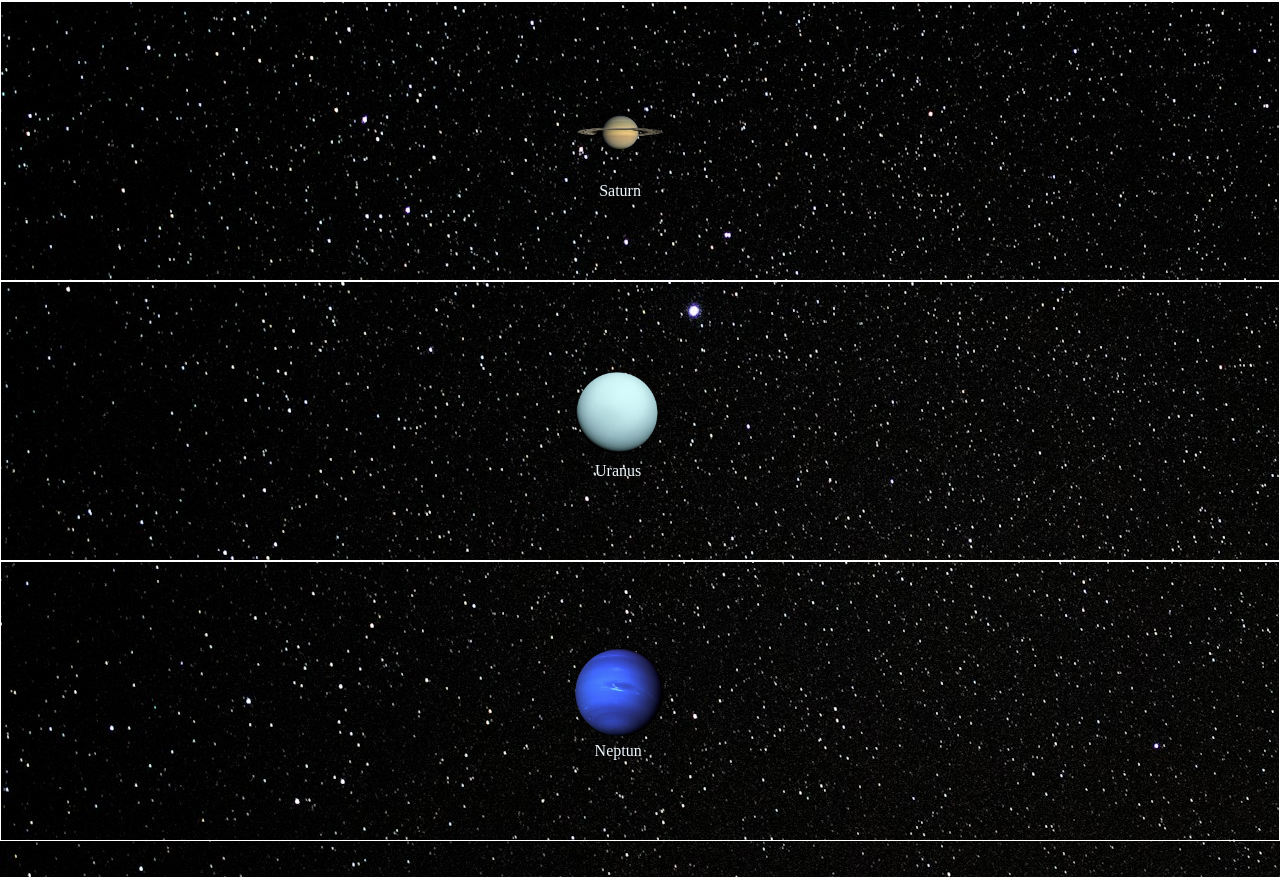
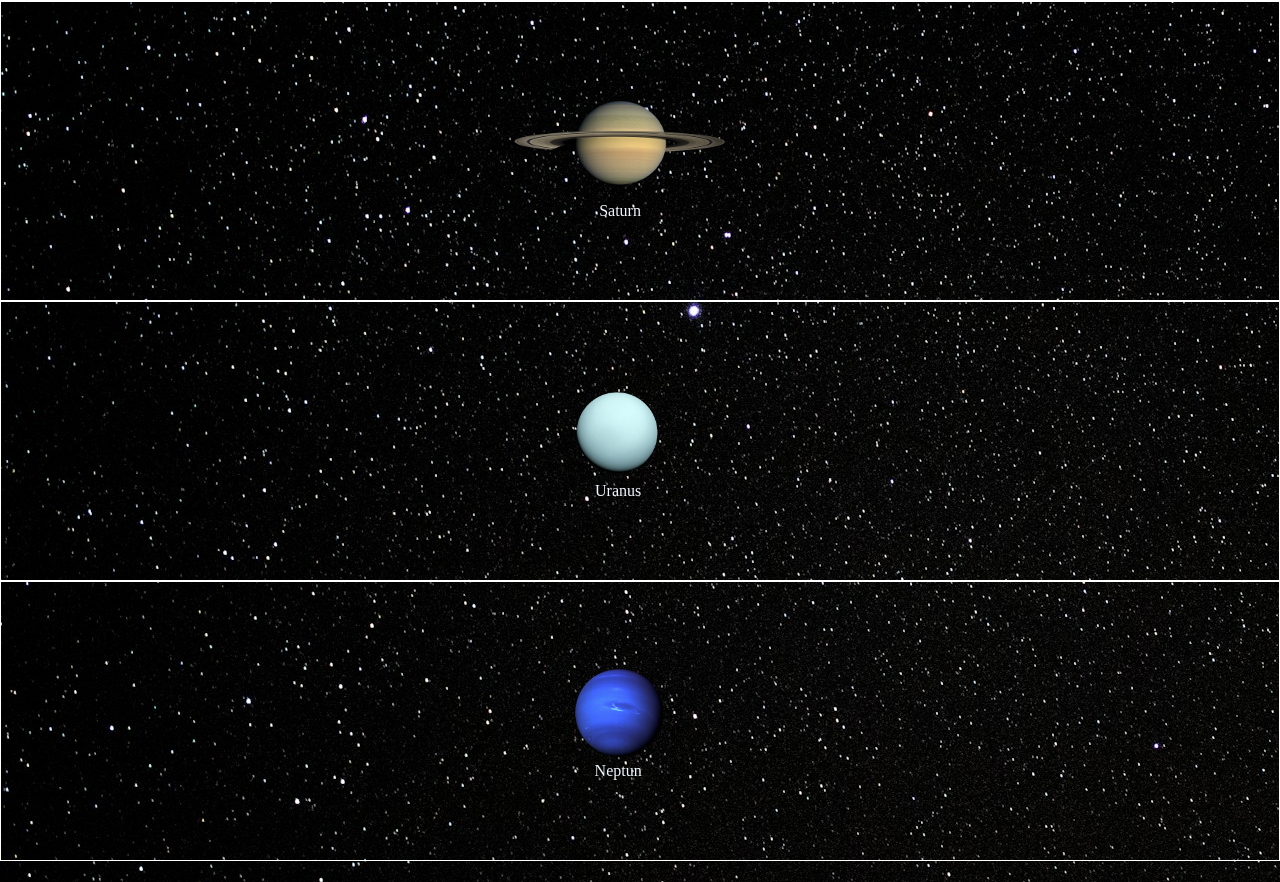
Before and after one commit to MM0425/Oppgave3, a plain HTML site: page index.html in a window 1280 px wide. Shown: the part 1482-2364 px from the top of the page. Drawn offline with Linux system fonts and the light colour scheme.

Commit message:
add ID to saturn to fix scaling

```diff
--- a/index.html
+++ b/index.html
@@ -65,7 +65,7 @@
 
         <article class="planet_article">
           <figure class="planet_img">
-            <img src="./images/saturn.png" alt="Planeten Saturn." />
+            <img src="./images/saturn.png" alt="Planeten Saturn." id="saturn" />
             <figcaption>Saturn</figcaption>
           </figure>
           <p class="planet_desc">fillertext</p>
@@ -75,7 +75,6 @@
 
         <article class="planet_article">
           <figure class="planet_img">
-
             <img src="./images/uranus.png" alt="Planeten Uranus." />
             <figcaption>Uranus</figcaption>
           </figure>
@@ -93,7 +92,6 @@
 
           <aside class="rating">rating fillertext</aside>
         </article>
-
       </section>
     </main>
     <footer>a</footer>
--- a/style.css
+++ b/style.css
@@ -53,6 +53,11 @@ header h1 {
   background-image: url(./images/nasa--hI5dX2ObAs-unsplash.jpg);
   background-size: cover;
   background-position: center;
+}
+
+#saturn {
+  min-height: 120px;
+  min-width: 100%;
 }
 
 .planet_article.open {
```
